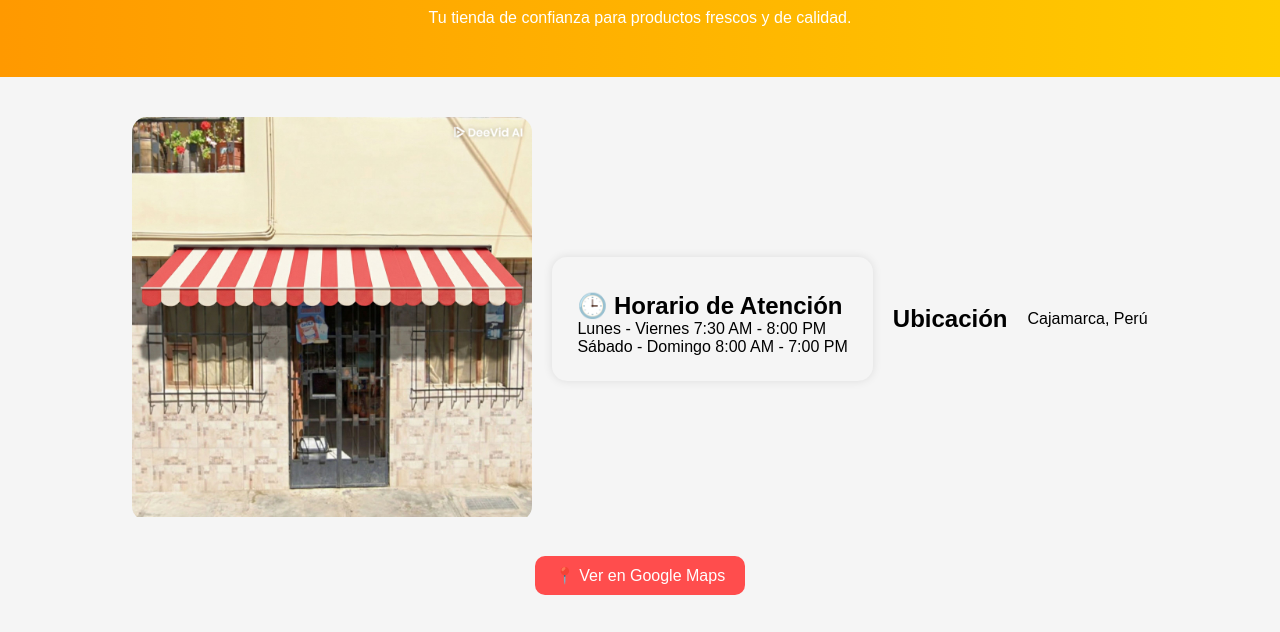
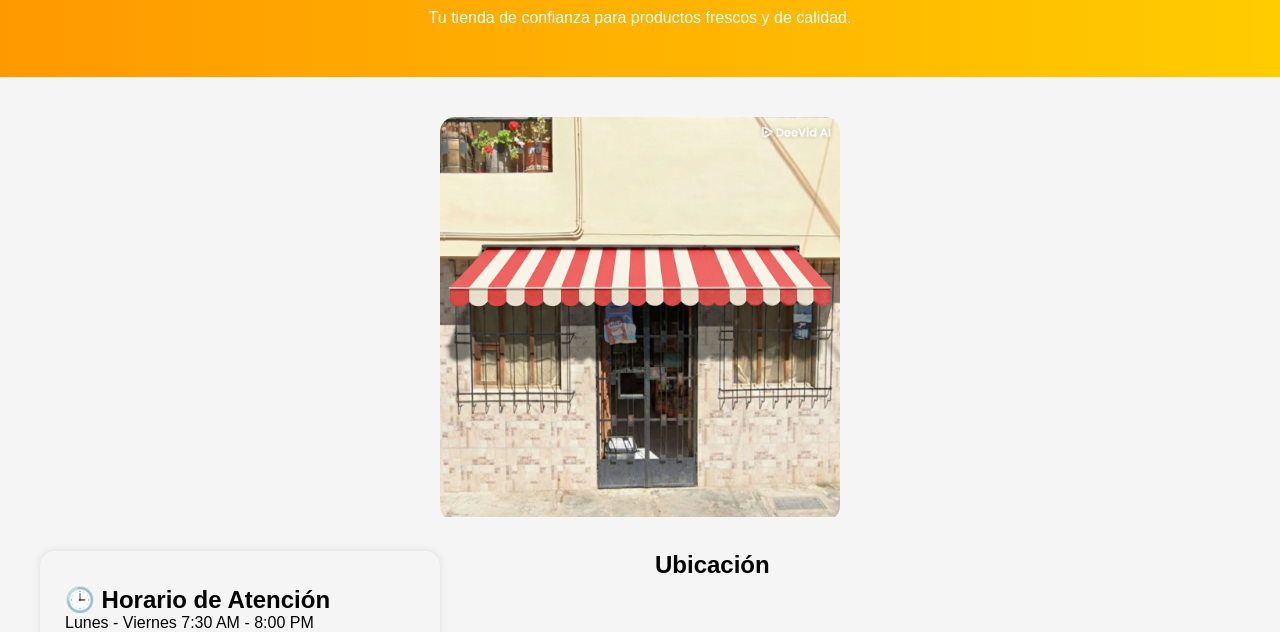
Before and after one commit to jaimevasquezvfarid65-png/BODEGA_LOS_ROSALES, a plain HTML site: page index.html in a window 1280 px wide. Shown: the part 146-778 px from the top of the page. Drawn offline with nearby package versions, Linux system fonts and the light colour scheme.

Commit message:
Agregamos estilos, modificacion de la pag. principal

```diff
--- a/index.html
+++ b/index.html
@@ -54,7 +54,7 @@
 
         <h2>Ubicación</h2>
         <p>Cajamarca, Perú</p>
-        <a href="https://www.google.com/maps/place/Los+Dogos+160,+Cajamarca+06001/@-7.1466075,-78.5140269,17.25z/data=!4m6!3m5!1s0x91b25af39456c401:0x88d61fd571fb809d!8m2!3d-7.146247!4d-78.5138011!16s%2Fg%2F11n3k5yj67?entry=ttu&g_ep=EgoyMDI2MDQyMi4wIKXMDSoASAFQAw%3D%3D" target="_blank" class="btn-mapa">📍 Ver en Google Maps</a>
+        <a href="https://maps.app.goo.gl/wQSk3L6UaXnmWiei9" target="_blank" class="btn-mapa">📍 Ver en Google Maps</a>
     </section>
 
      <section class="beneficios">
@@ -87,11 +87,10 @@
         cerrarSesion.addEventListener('click', () => {
             localStorage.removeItem('logueado');
             localStorage.removeItem('usuarioNombre');
-            alert("Sesión cerrada");
+            alert("¡Sesión cerrada!");
             window.location.href = "Login.html";
         });
     </script>
-
     <script src="script.js"></script>
     <script type="module" src="https://unpkg.com/ionicons@7.1.0/dist/ionicons/ionicons.esm.js"></script>
     <script nomodule src="https://unpkg.com/ionicons@7.1.0/dist/ionicons/ionicons.js"></script>
--- a/style.css
+++ b/style.css
@@ -179,7 +179,7 @@ footer {
     transition: 0.5s;
 }
 
-.imagenTienda:hover .overplay{
+.imagenTienda:hover .overlay{
     opacity: 1;
 }
 
@@ -211,3 +211,29 @@ footer {
 .btn-mapa:hover{
     background: #cc0000;
 }
+
+/* ORGANIZACIÓN GENERAL*/
+.infoTienda{
+    display: grid;
+    grid-template-columns: 1fr 1fr;
+    gap: 30px;
+    align-items: start;
+}
+
+/* IMAGEN DESTACADA ARRIBA */
+.imagenTienda{
+    grid-column: 1 / -1; /*ocupa todo el ancho */
+    margin: 0 auto;
+}
+
+/* HORARIO */
+.horario{
+    grid-column: 1;
+}
+
+/* UBICACION */
+.infoTienda h2,
+.infoTienda p,
+.btn-mapa{
+    grid-column: 2
+}
```
Also changed, not shown: Prod.html (+1 -1 lines), script.js (line endings or trailing spaces).
